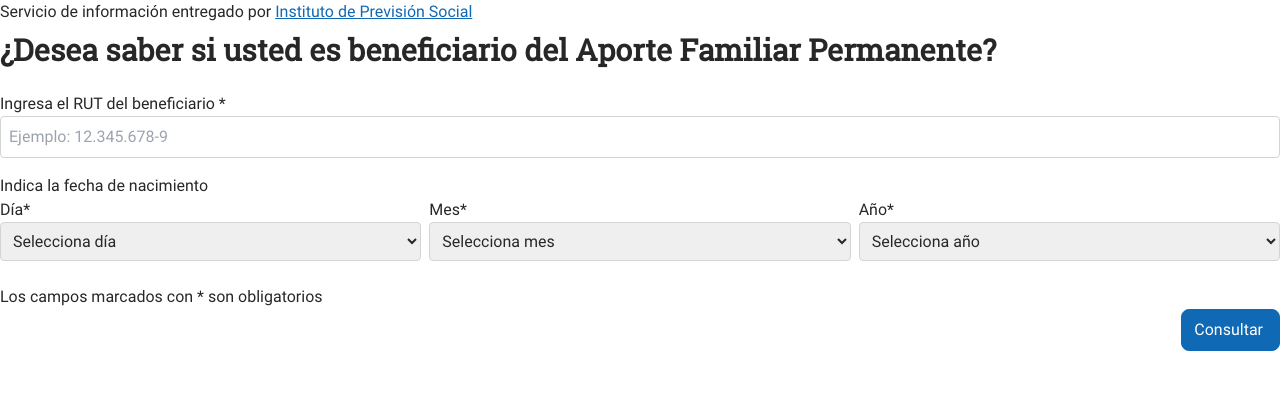
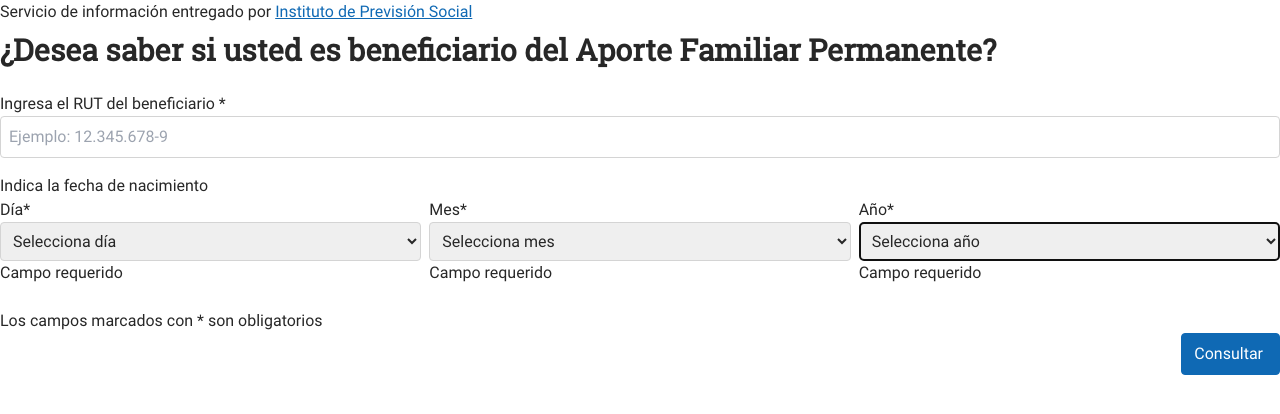
Before and after one commit to perezguedesmaikel/example-kunapack, a Nuxt app: page /consulta-aporte-familiar in a window 1280 px wide. Shown: the top 414 px of the page. Built offline with nearby package versions, Linux system fonts and the light colour scheme.

Commit message:
Consulta de Aporte Familiar: using Design System components, added validation.

```diff
--- a/pages/consulta-aporte-familiar.vue
+++ b/pages/consulta-aporte-familiar.vue
@@ -1,33 +1,42 @@
 <template>
   <form>
     <div class="columns">
-      <div role="main" aria-label="Consulta para saber si usted es el beneficiario del Aporte Familiar Permanente" class="column">
+      <div role="main"
+           aria-label="Consulta para saber si usted es el beneficiario del Aporte Familiar Permanente"
+           class="column">
         <header class="mb-6">
           <DsTypography class="is-upper-text-title">
               Servicio de información entregado por
-              <a href="https://www.chileatiende.gob.cl/instituciones/AL005"
-              title="Página web del Instituto de Previsión Social IPS" class="link">
+              <DsLink href="https://www.chileatiende.gob.cl/instituciones/AL005"
+                      title="Página web del Instituto de Previsión Social IPS"
+                      class="link">
                 Instituto de Previsión Social
-              </a>
+              </DsLink>
           </DsTypography>
 
-          <h1>¿Desea saber si usted es beneficiario del Aporte Familiar Permanente?</h1>
+          <DsTypography variant="h1">
+            ¿Desea saber si usted es beneficiario del Aporte Familiar Permanente?
+          </DsTypography>
         </header>
 
         <section id="form_global" role="form">
           <div class="form-sector">
             <div class="field">
-              <DsInput v-model="data.rut" label="Ingresa el RUT del beneficiario"
+              <DsInput v-model="state.rut" label="Ingresa el RUT del beneficiario"
                   placeholderText="Ejemplo: 12.345.678-9"
+                  :error="rutErrors"
+                  :errorMessage="rutErrors"
                   required />
             </div>
 
             <div class="columns is-mobile">
               <div class="column">
                 <div class="field">
-                  <DsDatePicker v-model="data.date"
-                      labelText="Indica la fecha de nacimiento" required />
-
+                  <DsDatePicker v-model="state.date"
+                      labelText="Indica la fecha de nacimiento"
+                      :error="dateErrors"
+                      :errorMessage="dateErrors"
+                      required  />
                 </div>
               </div>
             </div>
@@ -38,7 +47,9 @@
           </div>
 
           <div class="flex justify-end cont-btn">
-              <DsButton color="primary" title="Continuar al paso siguiente">
+            <DsButton color="primary" :rounded="false"
+              title="Continuar al paso siguiente"
+              @click="submitForm">
               Consultar
             </DsButton>
           </div>
@@ -48,32 +59,70 @@
   </form>
 </template>
 
-<script setup>
+<script setup type="ts">
 import DsInput from '~/components/DesignSystem/components/form/input/DsInput.vue';
 import DsDatePicker from '~/components/DesignSystem/components/form/datePicker/DsDatePicker.vue';
 import DsButton from '~/components/DesignSystem/components/basic/button/DsButton.vue';
 import DsTypography from '~/components/DesignSystem/components/basic/typography/DsTypography.vue';
+import DsLink from '~/components/DesignSystem/components/navigation/link/DsLink.vue';
+import { useVuelidate } from '@vuelidate/core'
+import { required, helpers } from '@vuelidate/validators'
 
-const data = reactive({
+const state = reactive({
   rut: '',
   date: null,
 });
 
-const onSubmit = () => {
-    console.log('Submitting');
+
+const submitForm = async () => {
+  const isValid = await v$.value.$validate();
+
+  if (isValid) {
+    navigateTo({
+      path: '/final-consulta',
+    });
+  }
 };
 
-const validateRut = (value) => {
+const rutValidator = (value) => {
   if (!value) {
-    return 'Este campo es requerido';
+    return true;
   }
 
   const regex = RegExp( '^\\d{2}\\.\\d{3}\\.\\d{3}\\-\\d$');
 
   if (!regex.test( value)) {
-    return 'Formato de RUT incorrecto.'
+    return false;
   }
 
   return true;
 };
+
+const isValidRut = helpers.withMessage(
+  'Formato de RUT incorrecto.',
+  rutValidator
+);
+
+const rutErrors = computed(() => {
+  return fieldErrors( v$.value.rut);
+});
+
+const dateErrors = computed(() => {
+  return fieldErrors( v$.value.date);
+});
+
+const fieldErrors = (field) => {
+  return field.$errors.map( (error) => error.$message).join( '<br/>');
+};
+
+const rules = () => ({
+  rut: {
+    required,
+    isValidRut,
+  },
+
+  date: { required },
+});
+
+const v$ = useVuelidate( rules, state);
 </script>
```
Lines whose indentation alone changed are shown as unchanged.
